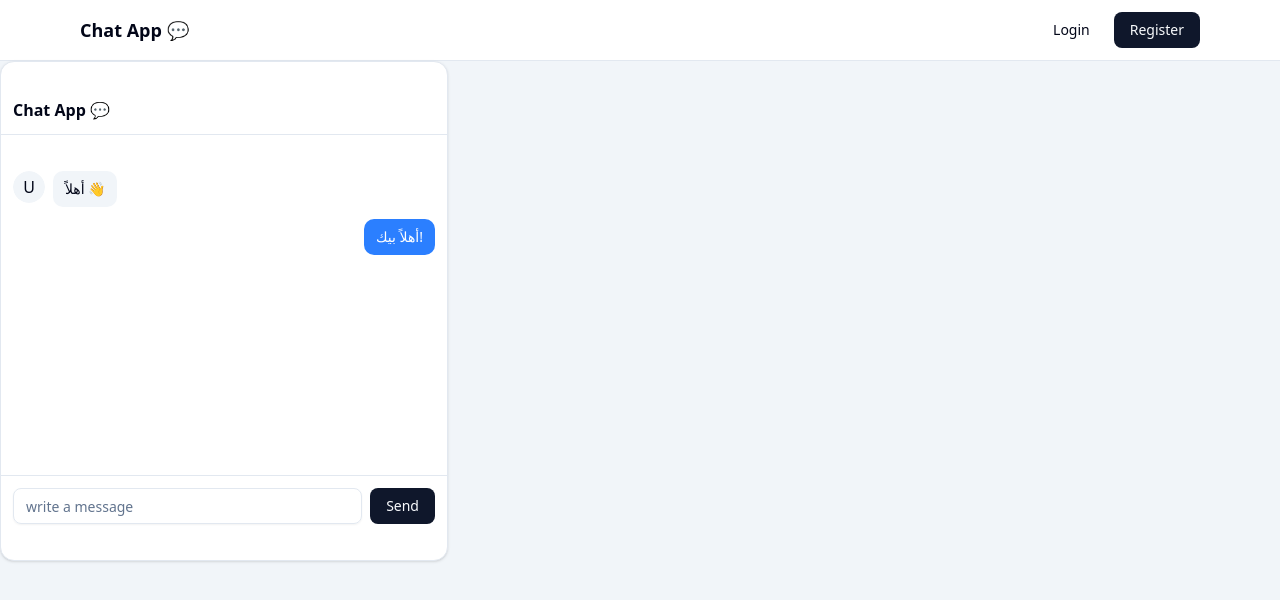
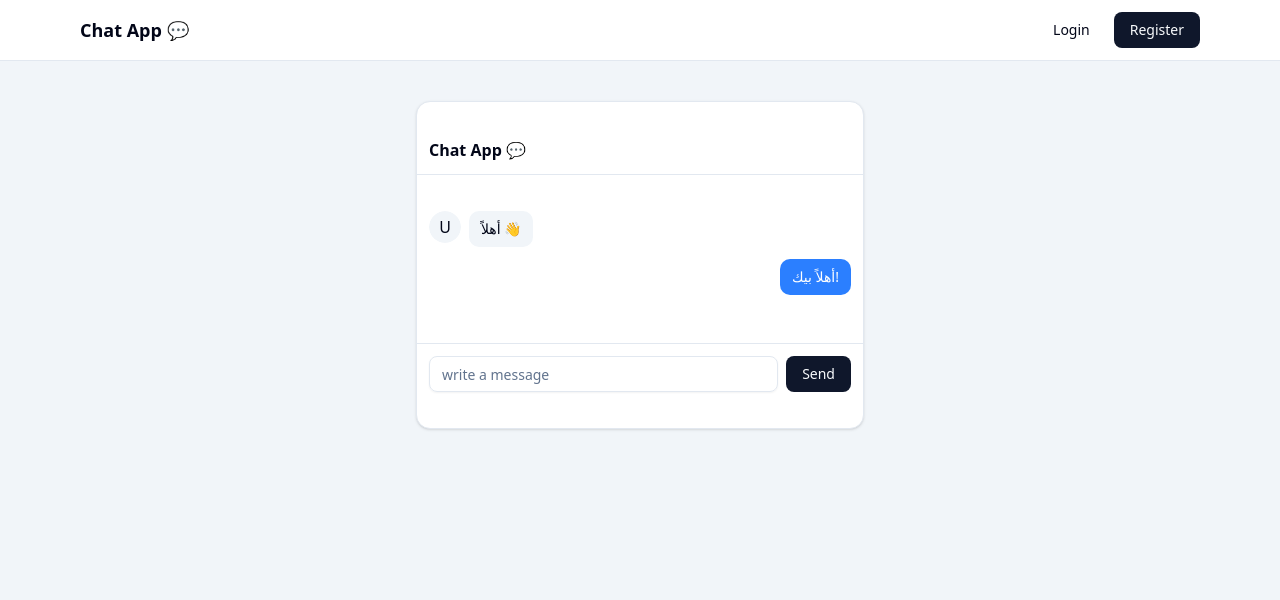
Before and after one commit to nehad-elsayed/ChatApp, a React (Vite) app: page /chat in a window 1280 px wide. Shown: the top 600 px of the page. Built offline with nearby package versions, Linux system fonts and the light colour scheme; no server answers.

Commit message:
connect the app with firebase authentication

```diff
--- a/package.json
+++ b/package.json
@@ -21,6 +21,7 @@
     "lucide-react": "^0.562.0",
     "react": "^19.2.0",
     "react-dom": "^19.2.0",
+    "react-hot-toast": "^2.6.0",
     "react-router-dom": "^7.11.0",
     "tailwind-merge": "^3.4.0",
     "tailwindcss": "^4.1.18"
--- a/src/App.tsx
+++ b/src/App.tsx
@@ -7,6 +7,7 @@ import NotFound from "./Pages/NotFound/NotFound";
 import Login from "./Pages/Login/Login";
 import Register from "./Pages/Register/Register";
 import AuthContextProvider from "./contexts/authContext";
+import {Toaster} from "react-hot-toast"
 
 const routes = createBrowserRouter([
   {
@@ -28,6 +29,7 @@ function App() {
     <>
         <AuthContextProvider >
         <RouterProvider router={routes}/>
+        <Toaster/>
       </AuthContextProvider>
     </>
   );
--- a/src/Hooks/useAuth.ts
+++ b/src/Hooks/useAuth.ts
@@ -1,6 +1,14 @@
+
 import { AuthContext } from "@/contexts/authContext";
 import { useContext } from "react";
 
-export default function useAuth() {
-  return useContext(AuthContext);
-}
+
+export const useAuth = () => {
+  const context = useContext(AuthContext);
+  if (!context) {
+    throw new Error(
+      "useAuth must be used within AuthContextProvider"
+    );
+  }
+  return context;
+};
--- a/src/Pages/Login/Login.tsx
+++ b/src/Pages/Login/Login.tsx
@@ -1,23 +1,61 @@
+import { useState } from "react";
 import { Card, CardContent, CardHeader, CardTitle } from "@/components/ui/card";
 import { Input } from "@/components/ui/input";
 import { Button } from "@/components/ui/button";
-import { Link } from "react-router-dom";
+import { Link, useNavigate } from "react-router-dom";
+import { useAuth } from "@/Hooks/useAuth";
+import toast from "react-hot-toast";
 
 export default function Login() {
+  const { login } = useAuth();
+  const navigate = useNavigate();
+
+  const [email, setEmail] = useState("");
+  const [password, setPassword] = useState("");
+  const [error, setError] = useState("");
+  const [loading, setLoading] = useState(false);
+
+  const handleLogin = async () => {
+    setError("");
+    setLoading(true);
+    try {
+      await login(email, password);
+      navigate("/");
+    } catch (err: any) {
+      setError(err.message);
+      toast.error("invalid info");
+    } finally {
+      setLoading(false);
+    }
+  };
+
   return (
     <div className="min-h-screen flex items-center justify-center px-4">
       <Card className="w-full max-w-sm animate-fade-in">
         <CardHeader>
-          <CardTitle className="text-center text-2xl">
-            Login
-          </CardTitle>
+          <CardTitle className="text-center text-2xl">Login</CardTitle>
         </CardHeader>
 
         <CardContent className="space-y-4">
-          <Input type="email" placeholder="Email" />
-          <Input type="password" placeholder="Password" />
+          <Input
+            type="email"
+            placeholder="Email"
+            value={email}
+            onChange={(e) => setEmail(e.target.value)}
+          />
 
-          <Button className="w-full">Login</Button>
+          <Input
+            type="password"
+            placeholder="Password"
+            value={password}
+            onChange={(e) => setPassword(e.target.value)}
+          />
+
+          {error && <p className="text-sm text-red-500 text-center">{error}</p>}
+
+          <Button className="w-full" onClick={handleLogin} disabled={loading}>
+            {loading ? "Logging in..." : "Login"}
+          </Button>
 
           <p className="text-sm text-center text-muted-foreground">
             Don’t have an account?{" "}
--- a/src/Pages/Register/Register.tsx
+++ b/src/Pages/Register/Register.tsx
@@ -1,9 +1,36 @@
+
+import { useState } from "react";
 import { Card, CardContent, CardHeader, CardTitle } from "@/components/ui/card";
 import { Input } from "@/components/ui/input";
 import { Button } from "@/components/ui/button";
-import { Link } from "react-router-dom";
+import { Link, useNavigate } from "react-router-dom";
+import { useAuth } from "@/Hooks/useAuth";
 
 export default function Register() {
+  const { register } = useAuth();
+  const navigate = useNavigate();
+
+  const [username, setUsername] = useState("");
+  const [email, setEmail] = useState("");
+  const [password, setPassword] = useState("");
+  const [error, setError] = useState("");
+  const [loading, setLoading] = useState(false);
+
+  const handleRegister = async () => {
+    setError("");
+    setLoading(true);
+
+    try {
+      await register(email, password);
+      // username هنستخدمه بعدين (profile / database)
+      navigate("/");
+    } catch (err: any) {
+      setError(err.message);
+    } finally {
+      setLoading(false);
+    }
+  };
+
   return (
     <div className="min-h-screen flex items-center justify-center px-4">
       <Card className="w-full max-w-sm animate-fade-in">
@@ -14,15 +41,47 @@ export default function Register() {
         </CardHeader>
 
         <CardContent className="space-y-4">
-          <Input type="text" placeholder="Username" />
-          <Input type="email" placeholder="Email" />
-          <Input type="password" placeholder="Password" />
+          <Input
+            type="text"
+            placeholder="Username"
+            value={username}
+            onChange={(e) => setUsername(e.target.value)}
+          />
 
-          <Button className="w-full">Register</Button>
+          <Input
+            type="email"
+            placeholder="Email"
+            value={email}
+            onChange={(e) => setEmail(e.target.value)}
+          />
+
+          <Input
+            type="password"
+            placeholder="Password"
+            value={password}
+            onChange={(e) => setPassword(e.target.value)}
+          />
+
+          {error && (
+            <p className="text-sm text-red-500 text-center">
+              {error}
+            </p>
+          )}
+
+          <Button
+            className="w-full"
+            onClick={handleRegister}
+            disabled={loading}
+          >
+            {loading ? "Creating account..." : "Register"}
+          </Button>
 
           <p className="text-sm text-center text-muted-foreground">
             Already have an account?{" "}
-            <Link to="/login" className="text-blue-500 hover:underline">
+            <Link
+              to="/login"
+              className="text-blue-500 hover:underline"
+            >
               Login
             </Link>
           </p>
--- a/src/components/Chat/Chat.tsx
+++ b/src/components/Chat/Chat.tsx
@@ -17,7 +17,8 @@ export default function Chat() {
   }
 
   return (
-    <Card className="w-full max-w-md h-[500px] flex flex-col">
+    <div className="flex justify-center items-center mt-5 p-5">
+        <Card className="w-full max-w-md  flex flex-col">
       <div className="p-3 border-b font-semibold">
         Chat App 💬
       </div>
@@ -34,5 +35,7 @@ export default function Chat() {
 
       <ChatInput onSend={handleSend} />
     </Card>
+    </div>
+
   )
 }
--- a/src/components/Chat/ChatInput.tsx
+++ b/src/components/Chat/ChatInput.tsx
@@ -1,6 +1,7 @@
 import { Input } from "@/components/ui/input"
 import { Button } from "@/components/ui/button"
 import { useState } from "react"
+import toast from "react-hot-toast"
 
 type Props = {
   onSend: (message: string) => void
@@ -12,6 +13,7 @@ export default function ChatInput({ onSend }: Props) {
   const send = () => {
     if (!value.trim()) return
     onSend(value)
+    toast.success("sent successfully")
     setValue("")
   }
 
--- a/src/components/Navbar/Navbar.tsx
+++ b/src/components/Navbar/Navbar.tsx
@@ -1,12 +1,10 @@
-import { Button } from "@/components/ui/button";
+import { useAuth } from "@/Hooks/useAuth";
 import { Link } from "react-router-dom";
+import { Button } from "../ui/button";
 
-type Props = {
-  isLoggedIn: boolean;
-  onLogout: () => void;
-};
+export default function Navbar() {
+  const { isLoggedIn, logout } = useAuth();
 
-export default function Navbar({ isLoggedIn, onLogout }: Props) {
   return (
     <nav className="w-full border-b bg-background">
       <div className="max-w-6xl mx-auto flex items-center justify-between px-4 py-3">
@@ -17,20 +15,32 @@ export default function Navbar({ isLoggedIn, onLogout }: Props) {
 
         {/* Actions */}
         <div className="flex items-center gap-2">
-          {!isLoggedIn ? (
+          {isLoggedIn ? (
+            <Button variant="destructive" onClick={logout}>
+              Logout
+            </Button>
+          ) : (
             <>
               <Button variant="ghost" asChild>
-                <Link to="/login">Login</Link>
+
+                <Link
+                  to="/login"
+                  className="text-sm font-medium text-foreground  transition-colors"
+                >
+                  Login
+                </Link>
               </Button>
 
               <Button asChild>
-                <Link to="/register">Register</Link>
+
+                <Link
+                  to="/register"
+                  className="text-sm font-medium "
+                >
+                  Register
+                </Link>
               </Button>
             </>
-          ) : (
-            <Button variant="destructive" onClick={onLogout}>
-              Logout
-            </Button>
           )}
         </div>
       </div>
--- a/src/contexts/authContext.tsx
+++ b/src/contexts/authContext.tsx
@@ -1,5 +1,22 @@
-import type { AuthContextType } from "@/Types/frontendTypes";
-import { createContext, useState, type ReactNode } from "react";
+import { createContext, useEffect, useState, type ReactNode } from "react";
+import {
+  signInWithEmailAndPassword,
+  createUserWithEmailAndPassword,
+  signOut,
+  onAuthStateChanged,
+  type User,
+} from "firebase/auth";
+import { auth } from "@/firebase/firebaseConfig";
+import toast from "react-hot-toast";
+
+type AuthContextType = {
+  user: User | null;
+  isLoggedIn: boolean;
+  login: (email: string, password: string) => Promise<void>;
+  register: (email: string, password: string) => Promise<void>;
+  logout: () => Promise<void>;
+  loading: boolean;
+};
 
 export const AuthContext = createContext<AuthContextType | undefined>(
   undefined
@@ -10,14 +27,48 @@ export default function AuthContextProvider({
 }: {
   children: ReactNode;
 }) {
-  const [isLoggedIn, setIsLoggedIn] = useState(false);
+  const [user, setUser] = useState<User | null>(null);
+  const [loading, setLoading] = useState(true);
 
-  const login = () => setIsLoggedIn(true);
-  const logout = () => setIsLoggedIn(false);
+  useEffect(() => {
+    const unsubscribe = onAuthStateChanged(auth, (currentUser) => {
+      setUser(currentUser);
+      setLoading(false);
+    });
+
+    return unsubscribe;
+  }, []);
+
+  /* Login */
+  const login = async (email: string, password: string) => {
+    await signInWithEmailAndPassword(auth, email, password);
+    toast.success("logged in successfully")
+
+  };
+
+  /* Register */
+  const register = async (email: string, password: string) => {
+    await createUserWithEmailAndPassword(auth, email, password);
+
+  };
+
+  /* Logout */
+  const logout = async () => {
+    await signOut(auth);
+  };
 
   return (
-    <AuthContext.Provider value={{ isLoggedIn, login, logout }}>
-      {children}
+    <AuthContext.Provider
+      value={{
+        user,
+        isLoggedIn: !!user,
+        login,
+        register,
+        logout,
+        loading,
+      }}
+    >
+      {!loading && children}
     </AuthContext.Provider>
   );
 }
```
Also changed, not shown: 1 other file (tests, documents, lock files or other folders).
